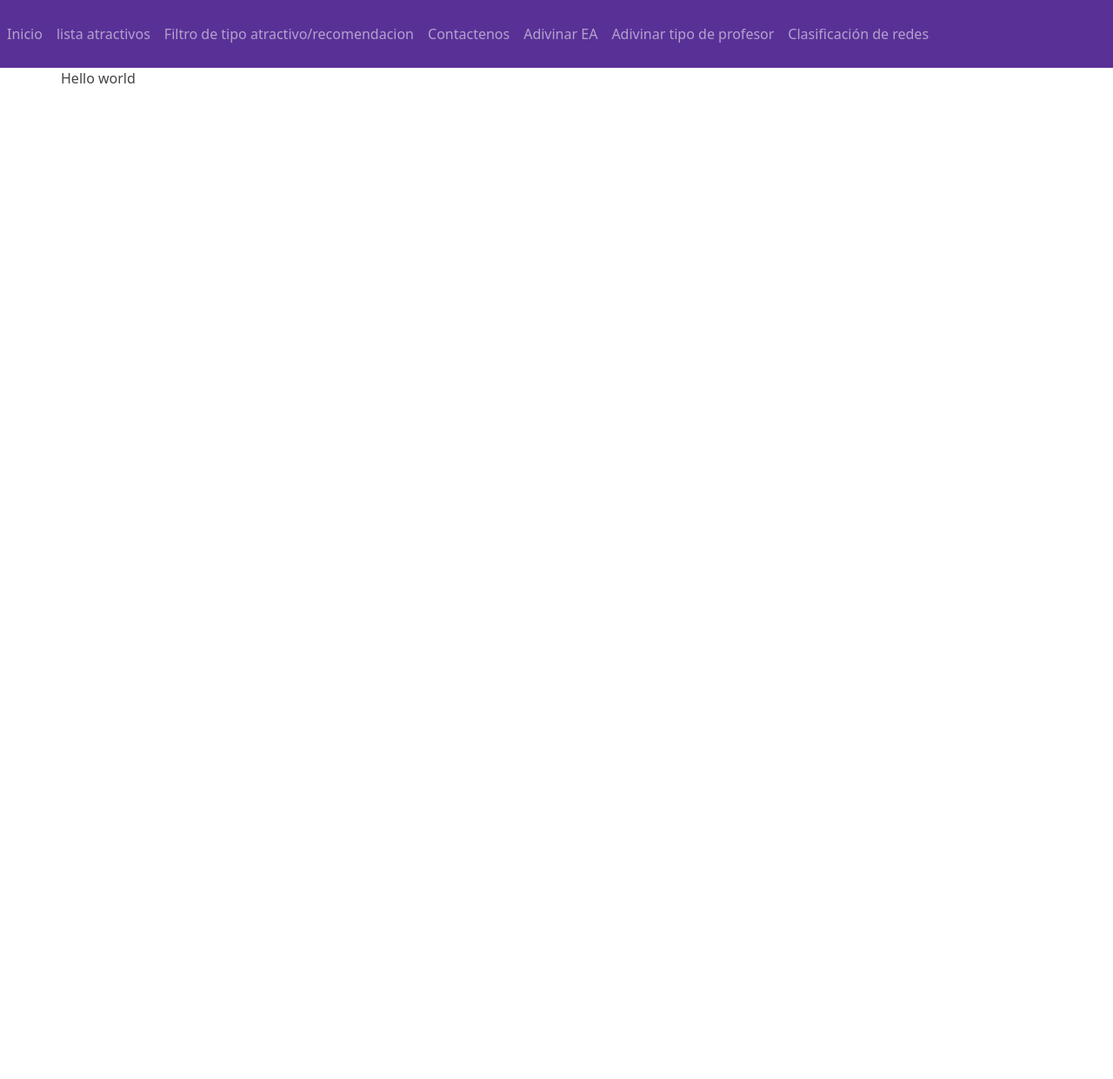
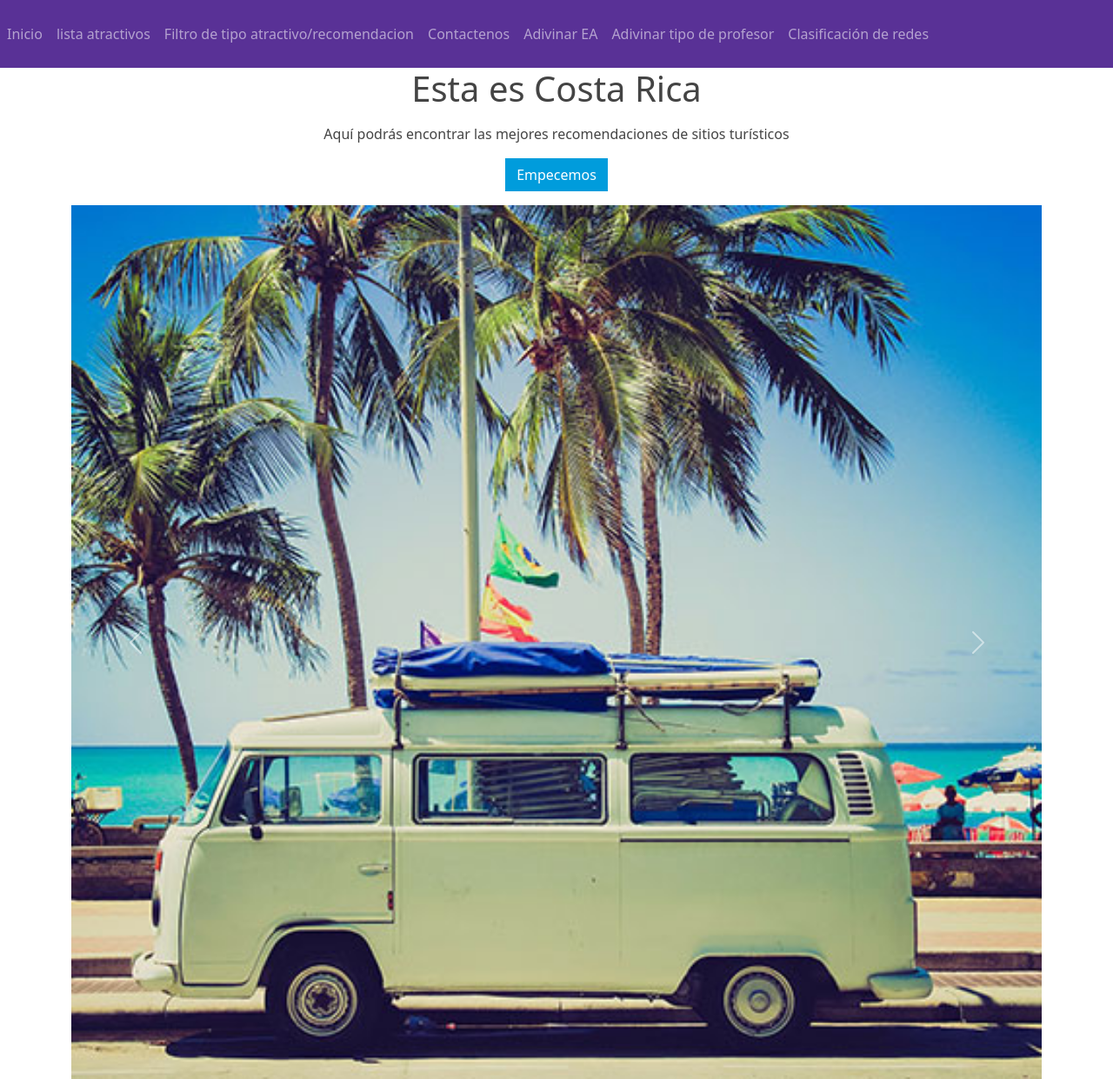
Before and after one commit to jesus-gutierrezmatarrita/tour-recommendations, a PHP site: page / in a window 1280 px wide. Shown: the whole page at 87% size. Before the commit the page ends 96 px from the top, so only its background shows below. Run offline with PHP 8.4, Linux system fonts and the light colour scheme.

Commit message:
Added the boilerplate of the index page

```diff
--- a/filtroTipoBusqueda.php
+++ b/filtroTipoBusqueda.php
@@ -34,8 +34,8 @@
       <div class="row">
         <div class="col-lg-12">
           <div class="center-title ">
-            <h2 class="title">Tipo de busqueda</h2>
-            <h4 class="sub-title">Por favor escoja una de las opciones para mostrar los lugares de su interes.</h4>
+            <h2 class="title">Tipo de búsqueda</h2>
+            <h4 class="sub-title">Por favor, escoja una de las opciones para mostrar los lugares de su interés.</h4>
           </div>
         </div>
       </div>
--- a/index.php
+++ b/index.php
@@ -1,16 +1,38 @@
-<?php include("template/cabecera.php");?>
-<!DOCTYPE html>
-<html lang="en">
-<head>
-    <meta charset="UTF-8">
-    <meta http-equiv="X-UA-Compatible" content="IE=edge">
-    <meta name="viewport" content="width=s, initial-scale=1.0">
-    <title>Tour Recommendations</title>
-</head>
-<body>
-    <?php
-        echo "Hello world";
-    ?>
-</body>
-</html>
-<?php include("template/pie.php");?>
+<?php include("template/cabecera.php"); ?>
+
+<div class="bd-masthead mb-3" id="content">
+    <div class="container-xxl bd-gutter">
+        <section class="col-md-8 mx-auto text-center" src="images/laguna.jpg" data-image-width="256" data-image-height="256" id="welcomeText">
+            <div class="">
+                <h1 class="mb-3 fw-semibold">Esta es Costa Rica</h1>
+                <p>Aquí podrás encontrar las mejores recomendaciones de sitios turísticos</p>
+                <a href="filtroTipoBusqueda.php" class="btn btn-info">Empecemos</a>
+            </div>
+        </section>
+    </div>
+
+</div>
+
+<div id="homeCarousel" class="carousel slide" data-bs-ride="carousel">
+    <div class="carousel-inner">
+        <div class="carousel-item active" data-bs-interval="10000">
+            <img src="images/pack-1.jpg" class="d-block w-100" alt="landscape1">
+        </div>
+        <div class="carousel-item" data-bs-interval="2000">
+            <img src="images/volcan.jpg" class="d-block w-100" alt="landscape2">
+        </div>
+        <div class="carousel-item">
+            <img src="images/pack-3.jpg" class="d-block w-100" alt="landscape3">
+        </div>
+    </div>
+    <button class="carousel-control-prev" type="button" data-bs-target="#homeCarousel" data-bs-slide="prev">
+        <span class="carousel-control-prev-icon" aria-hidden="true"></span>
+        <span class="visually-hidden">Previous</span>
+    </button>
+    <button class="carousel-control-next" type="button" data-bs-target="#homeCarousel" data-bs-slide="next">
+        <span class="carousel-control-next-icon" aria-hidden="true"></span>
+        <span class="visually-hidden">Next</span>
+    </button>
+</div>
+
+<?php include("template/pie.php"); ?>
--- a/template/pie.php
+++ b/template/pie.php
@@ -1,4 +1,6 @@
+    </div>
 </div>
-</div>
+<!-- JavaScript Bundle with Popper -->
+<script src="https://cdn.jsdelivr.net/npm/bootstrap@5.2.0-beta1/dist/js/bootstrap.bundle.min.js" integrity="sha384-pprn3073KE6tl6bjs2QrFaJGz5/SUsLqktiwsUTF55Jfv3qYSDhgCecCxMW52nD2" crossorigin="anonymous"></script>
 </body>
 </html>
```
